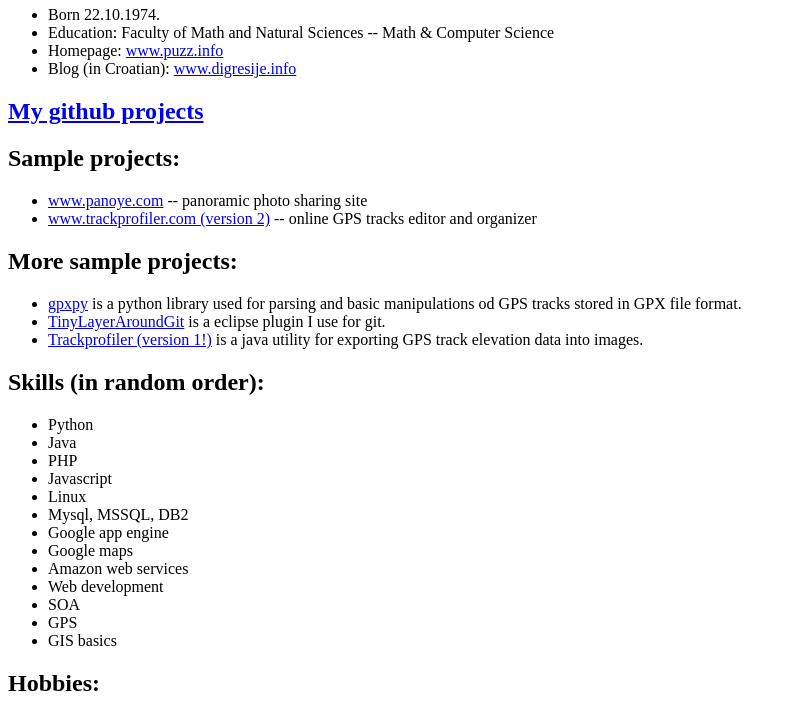
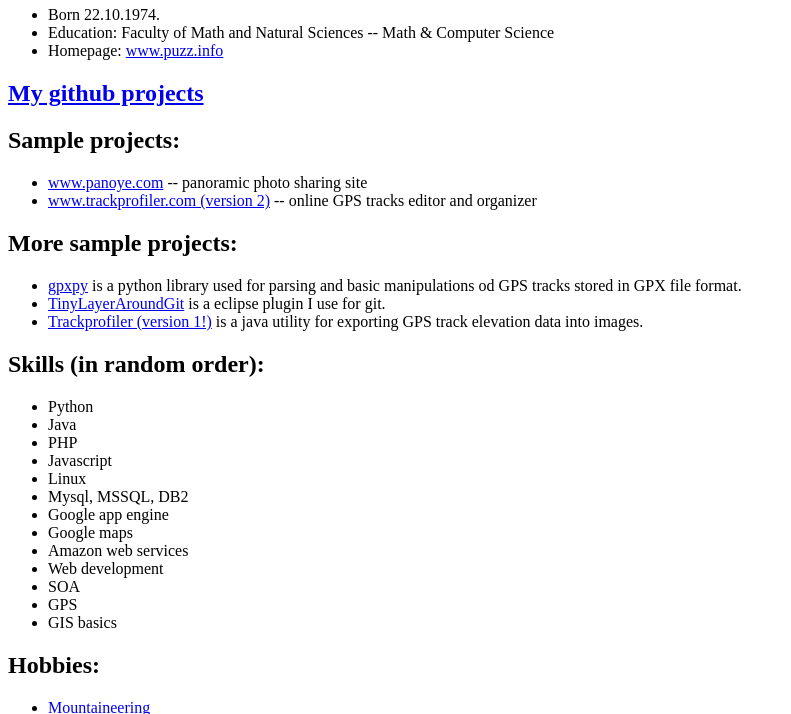
Before and after one commit to tkrajina/tkrajina.github.com, a plain HTML site: page index.html in a window 1280 px wide. Shown: the part 60-774 px from the top of the page, without its empty margins (0-791 px from the left). Drawn offline with Linux system fonts and the light colour scheme.

Commit message:
Removed deprecated link

```diff
--- a/index.html
+++ b/index.html
@@ -8,7 +8,6 @@
 	<li/> Born 22.10.1974.
 	<li/> Education: Faculty of Math and Natural Sciences -- Math &amp; Computer Science
 	<li/> Homepage: <a href='http://www.puzz.info'>www.puzz.info</a>
-	<li/> Blog (in Croatian): <a href='http://www.digresije.info'>www.digresije.info</a>
 </ul>
 <h2><a href='http://github.com/tkrajina'>My github projects</a></h2>
 <h2>Sample projects:</h2>
```
